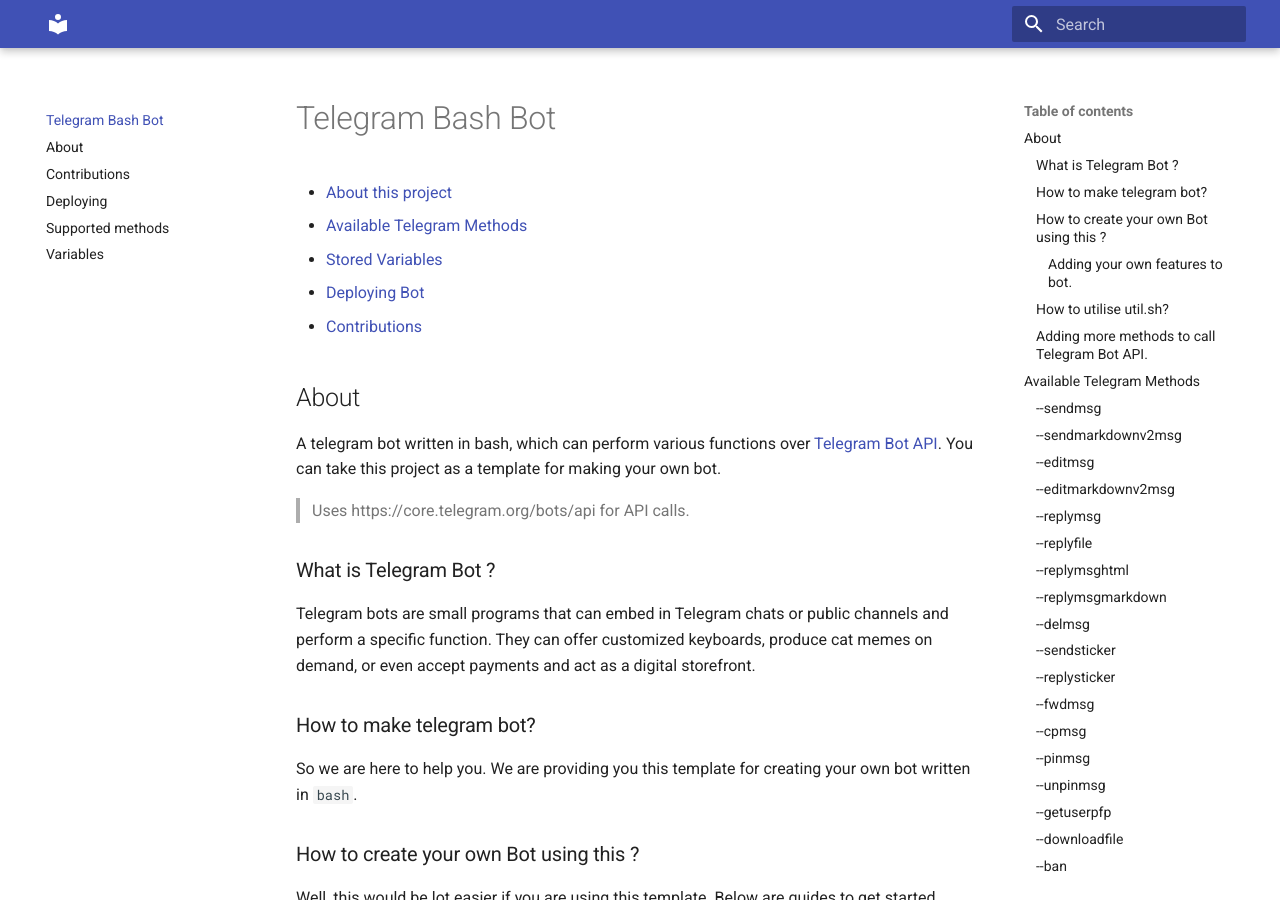
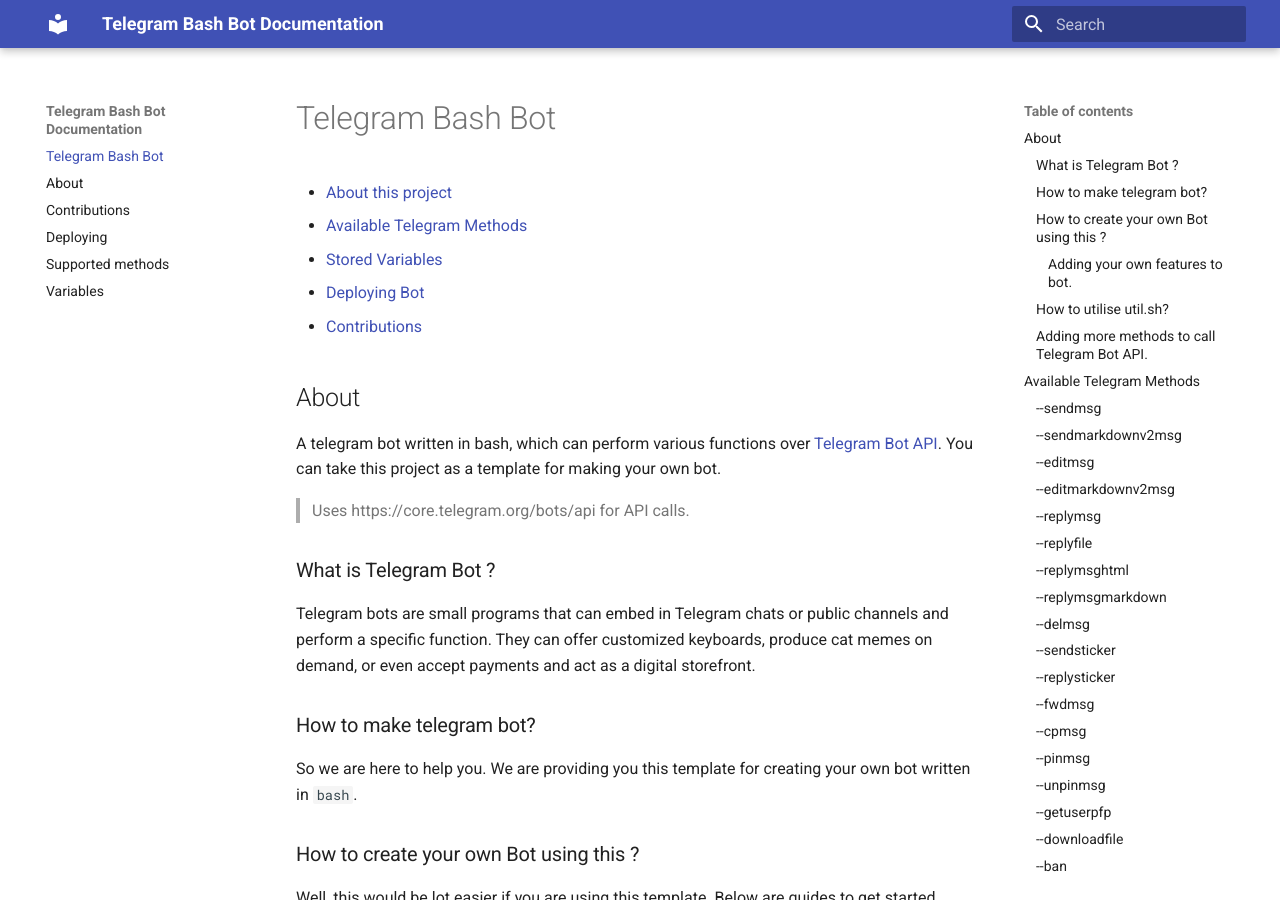
Before and after one commit to ksauraj/telegram-bash-bot, an MkDocs documentation site: the page built from docs/README.md, in a window 1280 px wide and 900 px high. Built offline with MkDocs 1.6.1 and Material for MkDocs 9.7.7, drawn with Linux system fonts in a browser that asks for light colours.

Commit message:
mkdocs: update configuration file

```diff
--- a/mkdocs.yml
+++ b/mkdocs.yml
@@ -1,2 +1,6 @@
+site_name: Telegram Bash Bot Documentation
+site_url: https://ksauraj.github.io/telegram-bash-bot
+site_description: Developer documentation for Telegram Bash Bot.
+
 theme:
   name: material
```
